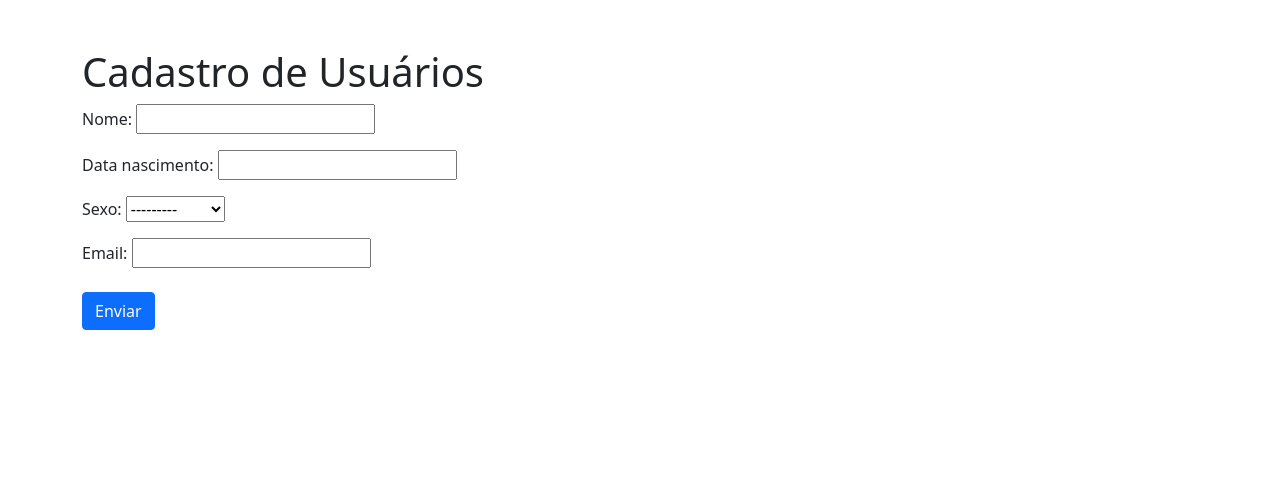
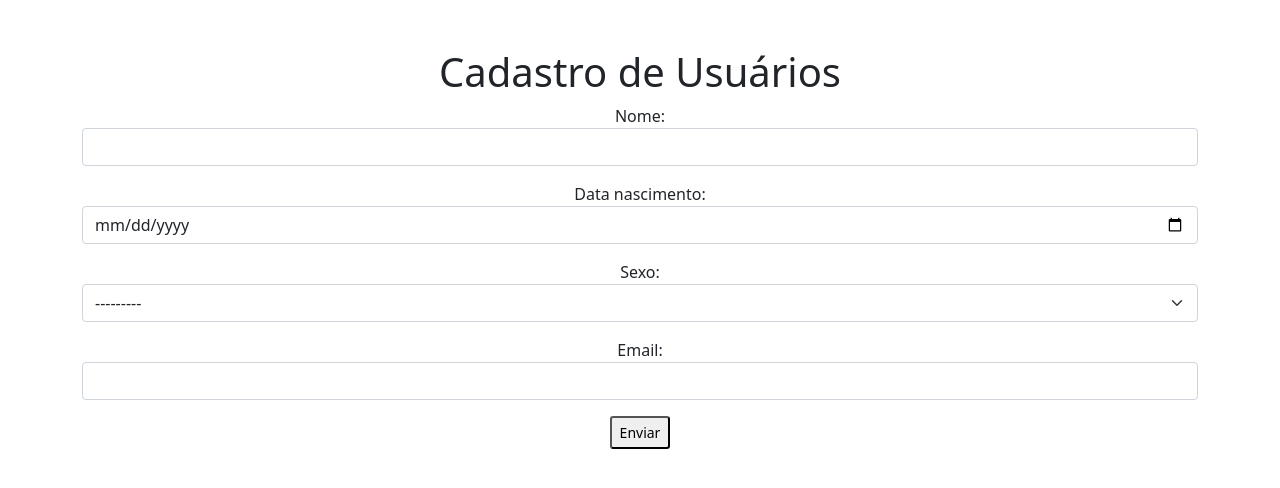
Before and after one commit to Nohamorim/formdjango, a Django app: page / in a window 1280 px wide. Shown: the part 50-538 px from the top of the page. Run offline with Django 5.2, Linux system fonts and the light colour scheme.

Commit message:
Estilização aplicada

```diff
--- a/myProject/myApp/forms.py
+++ b/myProject/myApp/forms.py
@@ -15,3 +15,9 @@ class ClienteForm(forms.ModelForm):
     class Meta:
         model = Cliente
         fields = "__all__"
+        widgets = {
+            'nome': forms.TextInput(attrs={'class': 'form-control'}),
+            'data_nascimento': forms.DateInput(attrs={'class': 'form-control', 'type': 'date'}),
+            'sexo': forms.Select(attrs={'class': 'form-select'}),
+            'email': forms.EmailInput(attrs={'class': 'form-control'}),
+        }
--- a/myProject/myApp/templates/usuarios/home.html
+++ b/myProject/myApp/templates/usuarios/home.html
@@ -15,12 +15,12 @@
     </div>
   </nav>
 
-  <div class="container mt-5">
+  <div style="text-align: center;" class="container mt-5">
     <h1>Cadastro de Usuários</h1>
     <form method="post">
       {% csrf_token %}
       {{ form.as_p }}
-      <button class="btn btn-primary mt-2" type="submit">Enviar</button>
+      <button class="form-control-sm" type="submit">Enviar</button>
     </form>
   </div>
 </body>
```
Also changed, not shown: myProject/db.sqlite3.
